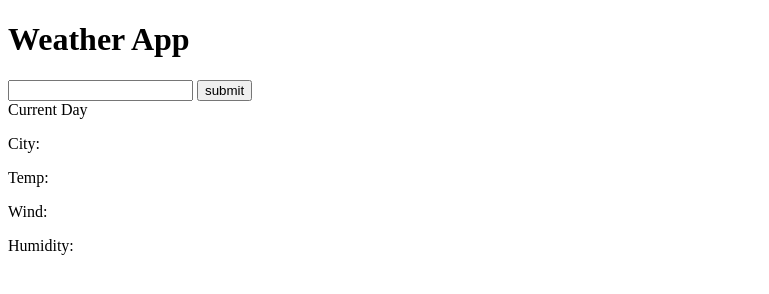
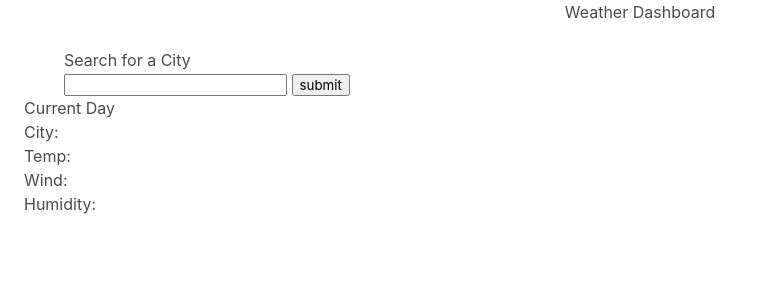
Before and after one commit to pvongvilay/weather-app, a plain HTML site: page index.html in a window 1280 px wide. Shown: the whole page, without its empty margins (0-769 px from the left). Drawn offline with nearby package versions, Linux system fonts and the light colour scheme.

Commit message:
added bulma stylesheet

```diff
--- a/index.html
+++ b/index.html
@@ -3,17 +3,21 @@
     <head>
         <meta charset="UTF-8">
         <meta name="viewport" content="width=device-width, initial-scale=1"/>
-        <link rel="stylesheet" href="./assets/style.css"/>
-        <link rel="styleshet" href="https://cdn.jsdelivr.net/npm/bulma@0.9.4/css/bulma.min.css"/>
+        <link rel="stylesheet" href="https://cdn.jsdelivr.net/npm/bulma@0.9.4/css/bulma.min.css">
+        <link rel="stylesheet" href="/assets/style.css">
     </head>
-    <body>
-        <header class="main=header">
-            <h1>Weather App</h1>
-        </header>
+    <body class= "ml-0">
+        <div class = columns>
+        <div class="column is-full has-text-centered">
+            <h1>Weather Dashboard</h1>
+        </div>
+        </div>
         <div class="container">
+            <p>Search for a City</p>
             <input type="text" id="search">
             <button class="submit">submit</button>
         </div>
+        <div class="ml-5">
         <div class="currentday">
             Current Day
             <p>City:<span id="city"></span></p>
@@ -21,7 +25,9 @@
             <p>Wind:<span id="wind"></span></p>
             <p>Humidity:<span id="humidity"></span></p>
         </div>
+        </div>
         <div class="week"></div>
         <script src="assets/script.js"></script>
+
     </body>
     </html>
```
